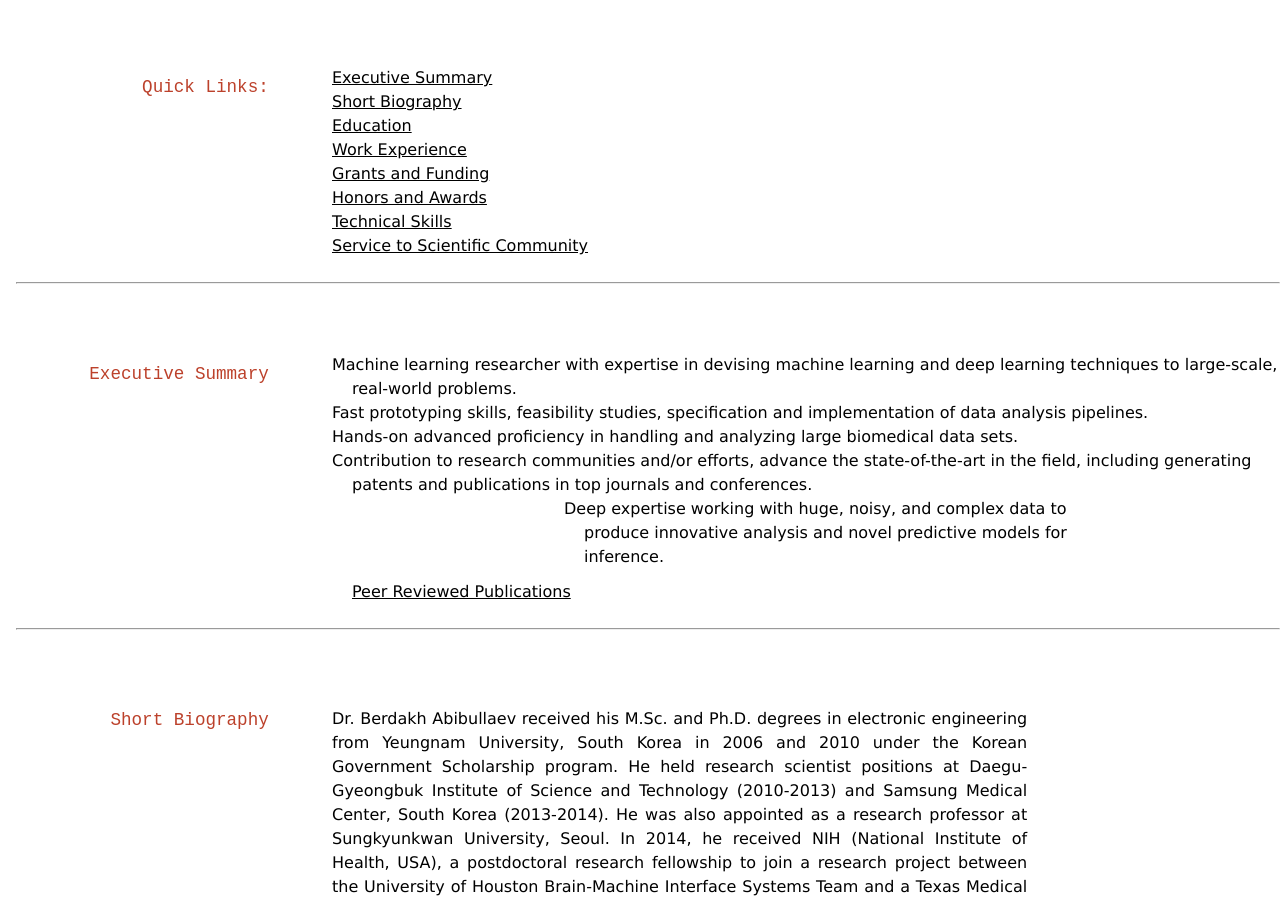
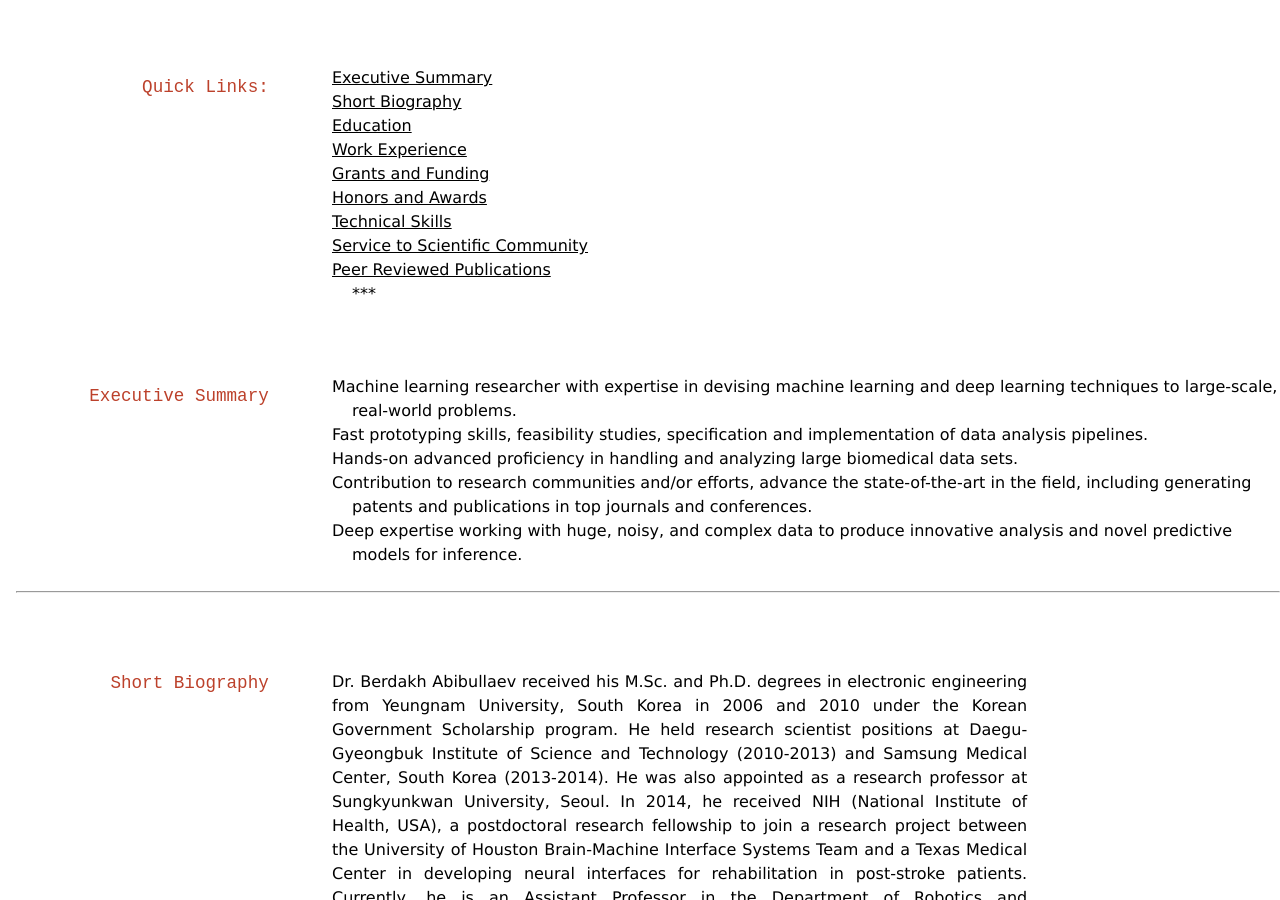
Before and after one commit to berdakh/berdakh.github.io, a Jekyll site: the page built from index.md, in a window 1280 px wide and 900 px high, scrolled down 375 px. Built offline with Jekyll 4.4.1, drawn with Linux system fonts in a browser that asks for light colours; nearby versions of some CDN libraries; a style sheet for code colours, icons or effects is not loaded; part of the change alters nothing that is shown.

```diff
--- a/index.md
+++ b/index.md
@@ -39,7 +39,7 @@ Web: http://berdakh.github.io
   - [Honors and Awards](#honors-and-awards)
   - [Technical Skills](#technical-skills)
   - [Service to Scientific Community](#academic-service)
-
+  - [Peer Reviewed Publications](#publications)
 ***
 
 ## Executive Summary
@@ -51,7 +51,7 @@ Web: http://berdakh.github.io
 - Deep expertise working with huge, noisy, and complex data to produce innovative analysis and novel predictive models for inference.
 
 
-  - [Peer Reviewed Publications](#publications)
+
 
 
 ***
```
